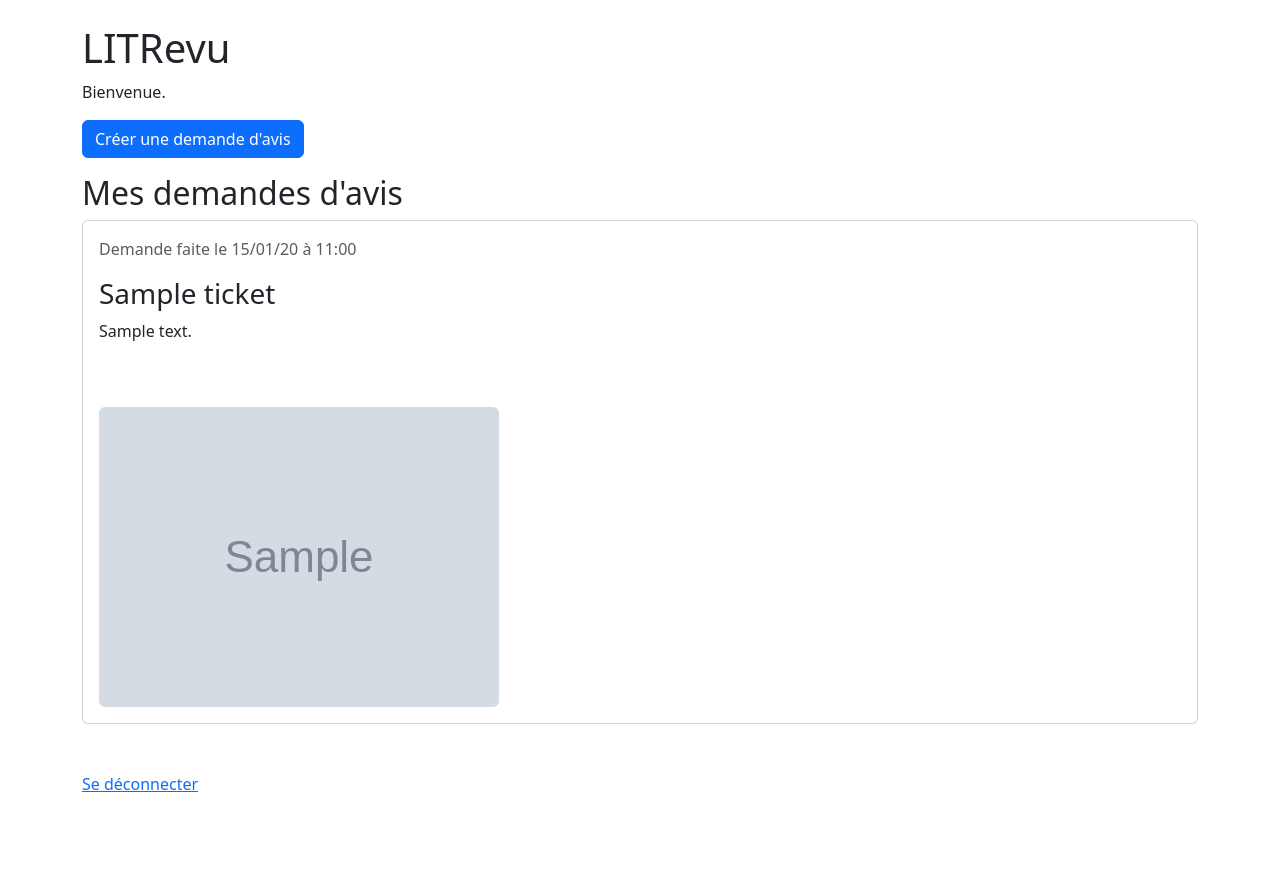
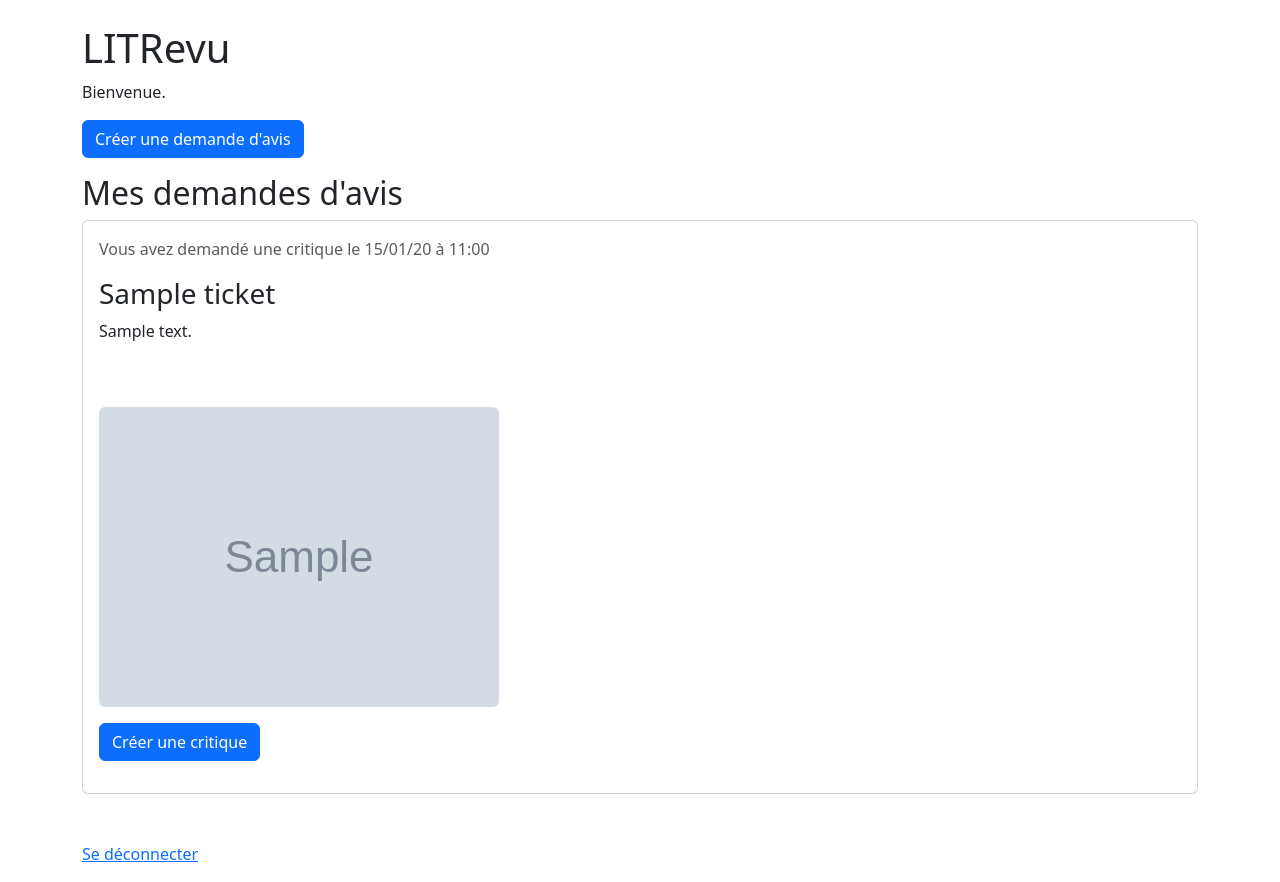
Before and after one commit to mrnlarue-cloud/Projet_9_OC, a Django app: page /accueil/ in a window 1280 px wide. Before the commit the page ends 792 px from the top, so only its background shows below. Run offline with Django 5.2, Linux system fonts and the light colour scheme; a user stored in the database is signed in; tables that the repository leaves empty hold one stand-in row (values such as "Sample post"); grey boxes marked "Sample" are stand-in pictures.

Commit message:
Relie les tickets à la création de critique

```diff
--- a/litreview/models.py
+++ b/litreview/models.py
@@ -59,6 +59,11 @@ class Ticket(models.Model):
     def tickets_utilisateur(classe_ticket, utilisateur):
         """Retourne les tickets d'un utilisateur du plus récent au plus ancien"""
         return classe_ticket.objects.filter(user=utilisateur).order_by("-time_created")
+
+    @classmethod
+    def ticket_par_id(classe_ticket, ticket_id):
+        """Retourne une requête filtrée sur l'ID"""
+        return classe_ticket.objects.filter(id=ticket_id)
 
     def __str__(self):
         """Retourne le titre du ticket."""
--- a/litreview/templates/pages/temp_partiels/ticket.html
+++ b/litreview/templates/pages/temp_partiels/ticket.html
@@ -1,7 +1,12 @@
 <div class="card mb-5">
     <div class="card-body">
         <p class="text-muted">
-            Demande faite le {{ ticket.time_created|date:"d/m/y à H:i" }}
+            {% if ticket.user == user %}
+                Vous avez demandé une critique
+            {% else %}
+                {{ ticket.user.username }} a demandé une critique
+            {% endif %}
+            le {{ ticket.time_created|date:"d/m/y à H:i" }}
         </p>
 
         <h3 class="card-title">{{ ticket.title }}</h3>
@@ -17,5 +22,14 @@
                 class="img-fluid rounded mt-5"
             >
         {% endif %}
+
+        <p class="mt-3">
+            <a
+                href="{% url 'creer_critique' ticket.id %}"
+                class="btn btn-primary"
+            >
+                Créer une critique
+            </a>
+        </p>
     </div>
 </div>
--- a/litreview/views.py
+++ b/litreview/views.py
@@ -1,7 +1,7 @@
 from django.contrib.auth import login, logout
 from django.contrib.auth.decorators import login_required
 from django.contrib.auth.forms import AuthenticationForm
-from django.shortcuts import redirect, render
+from django.shortcuts import get_object_or_404, redirect, render
 
 from litreview.forms import InscriptionForm, ReviewForm, TicketForm
 from litreview.models import Ticket
@@ -53,12 +53,14 @@ def creer_ticket(request):
 
 @login_required
 def creer_critique(request, ticket_id):
+    """Prépare la création d'une critique en réponse à un ticket"""
+    ticket = get_object_or_404(Ticket.ticket_par_id(ticket_id))
     formulaire_critique = ReviewForm()
 
     return render(
         request,
         "pages/creer_critique.html",
-        {"formulaire_critique": formulaire_critique},
+        {"formulaire_critique": formulaire_critique, "ticket": ticket},
     )
 
 
```
